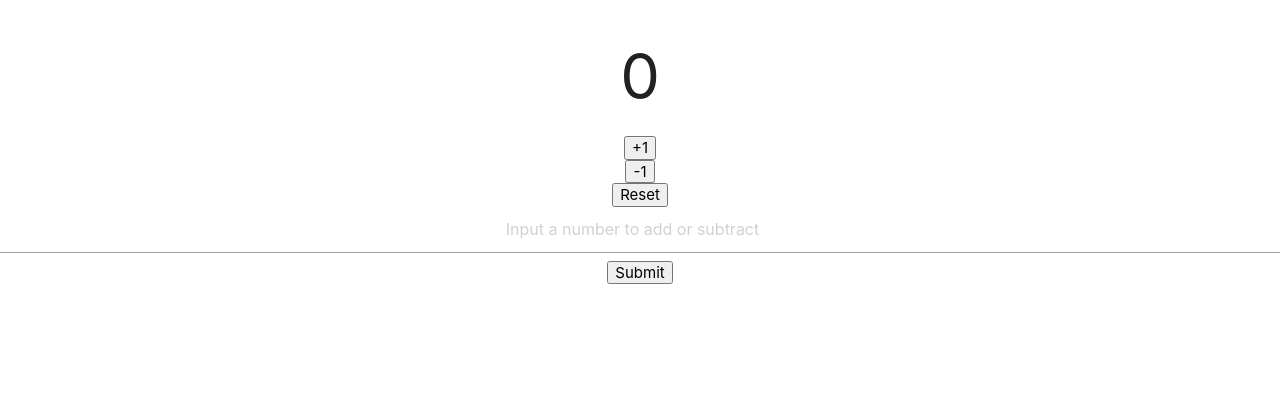
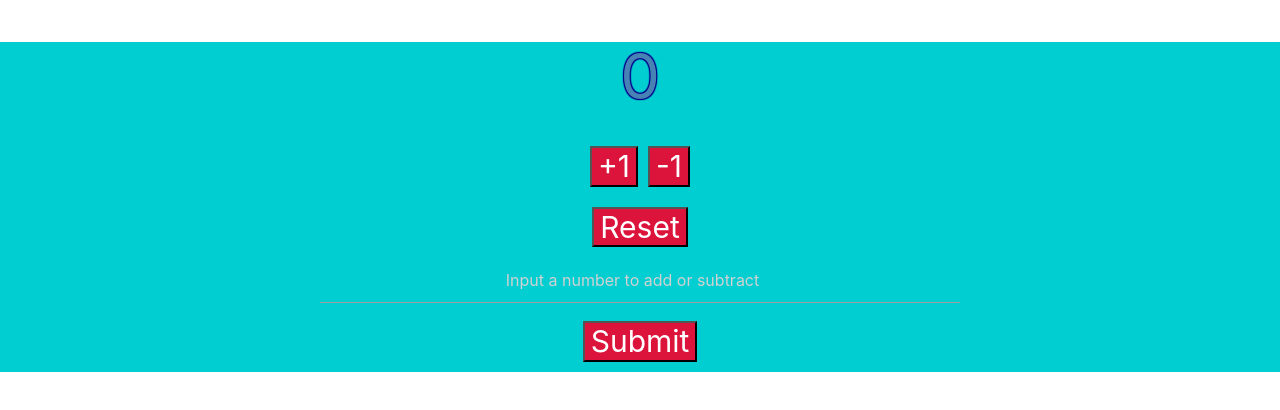
Before and after one commit to sachsd-stack/counterApp, a React (Create React App) app: page / in a window 1280 px wide. Shown: the top 410 px of the page. Built offline with nearby package versions, Linux system fonts and the light colour scheme.

Commit message:
Broken but styled

```diff
--- a/src/App.js
+++ b/src/App.js
@@ -39,7 +39,9 @@ class App extends Component {
         <div className="center">
           <Increment increment={this.increment}/>
           <Decrement decrement={this.decrement}/>
-          <button className='reset' onClick={this.reset}>Reset</button>
+          <div>
+            <button className='reset' onClick={this.reset}>Reset</button>
+          </div>
         </div>
         <div className="center">
           <Custom customArithmetic={this.customArithmetic}/>
--- a/src/components/Custom.js
+++ b/src/components/Custom.js
@@ -18,12 +18,14 @@ class Custom extends Component {
             count: ''
         });
     }
+
+
     render() {
         return (
             <div>
                 <form onSubmit={this.handleSubmit}>
                     <input type="number" className="center calculate" onChange={this.customArithmetic} placeholder="Input a number to add or subtract"/>
-                    <button type="submit">Submit</button>
+                    <div><button type="submit">Submit</button></div>
                 </form>
             </div>
         )
--- a/src/components/Decrement.js
+++ b/src/components/Decrement.js
@@ -3,9 +3,7 @@ import React from 'react'
 const Decrement = (props) => {
     const {decrement} = props
     return (
-        <div>
-            <button className="minusOne" onClick={decrement}>-1</button>
-        </div>
+        <button className="minusOne" onClick={decrement}>-1</button>
     )
 }
 
--- a/src/components/Increment.js
+++ b/src/components/Increment.js
@@ -3,9 +3,7 @@ import React from 'react'
 const Increment = (props) => {
     const {increment} = props
     return (
-        <div>
-            <button className="minusOne" onClick={increment}>+1</button>
-        </div>
+        <button className="minusOne" onClick={increment}>+1</button>
     )
 }
 
--- a/src/index.css
+++ b/src/index.css
@@ -11,3 +11,23 @@ code {
   font-family: source-code-pro, Menlo, Monaco, Consolas, 'Courier New',
     monospace;
 }
+
+h1 {
+  color:steelblue;
+  text-shadow:1px 1px 1px darkblue, 1px -1px 1px darkblue, -1px 1px 1px darkblue, -1px -1px 1px darkblue;
+}
+
+button {
+  margin: 10px 5px;
+  font-size:2rem;
+  background-color: crimson;
+  color:white;
+}
+
+.calculate {
+  width:50% !important;
+}
+
+.App {
+  background-color:darkturquoise;
+}
```
